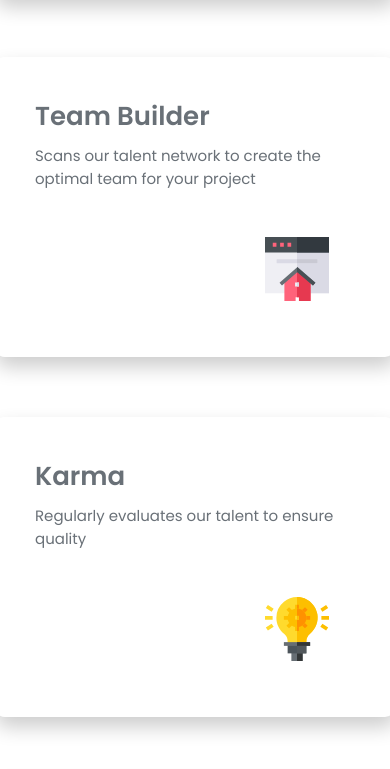
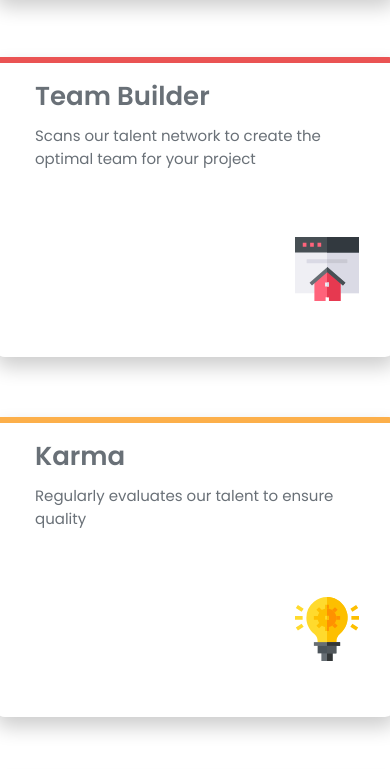
Before and after one commit to lukaz-alves/secao-de-quatro-cartoes, a plain HTML site: page index.html in a window 390 px wide. Shown: the part 695-1464 px from the top of the page. Drawn offline with Linux system fonts and the light colour scheme.

Commit message:
fiz alguns modificações no layout mobile para depois fazer a versao desktop

```diff
--- a/index.html
+++ b/index.html
@@ -12,31 +12,35 @@
   <link rel="stylesheet" href="/style/querry.css">
 </head>
 <body>
+  <header>
     <h1>Reliable, efficient delivery</h1>
     <h2>Powered by Technology</h2>
     <p class="descricao">
       Our Artificial Intelligence powered tools use millions of project data points
       to ensure that your project is successful
     </p>
-  <section>
+  </header>
+  <main>
+    <section class="supervisor">
       <h3>Supervisor</h3>
       <p>Monitors activity to identify project roadblocks</p>
       <img src="images/icon-supervisor.svg" alt="imagem de lupa">
     </section>
-  <section>
+    <section class="builder">
       <h3>Team Builder</h3>
       <p>Scans our talent network to create the optimal team for your project</p>
       <img src="images/icon-team-builder.svg" alt="imagem página pequena">
     </section>
-  <section>
+    <section class="karma">
       <h3>Karma</h3>
       <p>Regularly evaluates our talent to ensure quality</p>
       <img src="images/icon-karma.svg" alt="imagem de uma luz">
     </section>
-  <section>
+    <section class="calculator">
       <h3>Calculator</h3>
       <p>Uses data from past projects to provide better delivery estimates</p>
       <img src="images/icon-calculator.svg" alt="imagem de um monitor">
     </section>
+  </main>
 </body>
 </html>
--- a/style/querry.css
+++ b/style/querry.css
@@ -0,0 +1,7 @@
+@media screen and (min-width: 850px) {
+    main {
+
+    }
+
+
+}
--- a/style/style.css
+++ b/style/style.css
@@ -6,7 +6,7 @@
 
 :root {
     --card-supervisor: hsl(180, 62%, 55%);
-    --card-team-builder: hsl(212, 86%, 64%);
+    --card-team-builder: hsl(0, 78%, 62%);
     --card-karma: hsl(34, 97%, 64%);
     --card-calculator: hsl(212, 86%, 64%);
     --cor-do-texto: hsl(212, 6%, 44%);
@@ -14,34 +14,41 @@
 }
 
 body {
+    color: var(--cor-do-texto);
+    font-size: 15px;
+    font-family: 'Poppins', arial, georgia;
+}
+
+main {
     display: flex;
     flex-direction: column;
     align-items: center;
-    font-family: 'Poppins', arial, georgia;
-    font-size: 15px;
-    color: var(--cor-do-texto);
 }
 
-h1 {
+header {
+    text-align: center;
+}
+
+header>h1 {
     margin-top: 50px;
     font-weight: 300;
 }
 
-h2 {
+header>h2 {
     color: var(--cor-de-destaque);
     font-size: 30px;
     font-weight: 600;
     margin-bottom: 20px;
 }
 
-p.descricao {
+header>p.descricao {
     margin: 0px 90px;
     font-size: 18px;
-    text-align: center;
     margin-bottom: 40px;
 }
 
-section {
+
+main>section {
     position: relative;
     height: 300px;
     width: 400px;
@@ -50,18 +57,42 @@ section {
     margin: 30px;
 }
 
-section>h3 {
+main>section::before {
+    content: "";
+    position: absolute;
+    top: 0;
+    left: 0;
+    width: 100%;
+    height: 6px;
+    background-color: var(--card-supervisor);
+    border-top-left-radius: 10px;
+    border-top-right-radius: 10px;
+}
+
+main>section.builder::before {
+    background-color: var(--card-team-builder);
+}
+
+main>section.karma::before {
+    background-color: var(--card-karma);
+}
+
+main>section.calculator::before {
+    background-color: var(--card-calculator);
+}
+
+main>section>h3 {
     font-size: 26px;
     font-weight: 600;
-    margin: 40px 0px 8px 40px;
+    margin: 20px 0px 8px 40px;
 }
 
-section>p {
+main>section>p {
     margin: 0px 40px;
 }
 
-section>img {
+main>section>img {
     position: absolute;
     top: 12em;
-    left: 18em;
+    left: 20em;
 }
```
Lines whose indentation alone changed are shown as unchanged.
